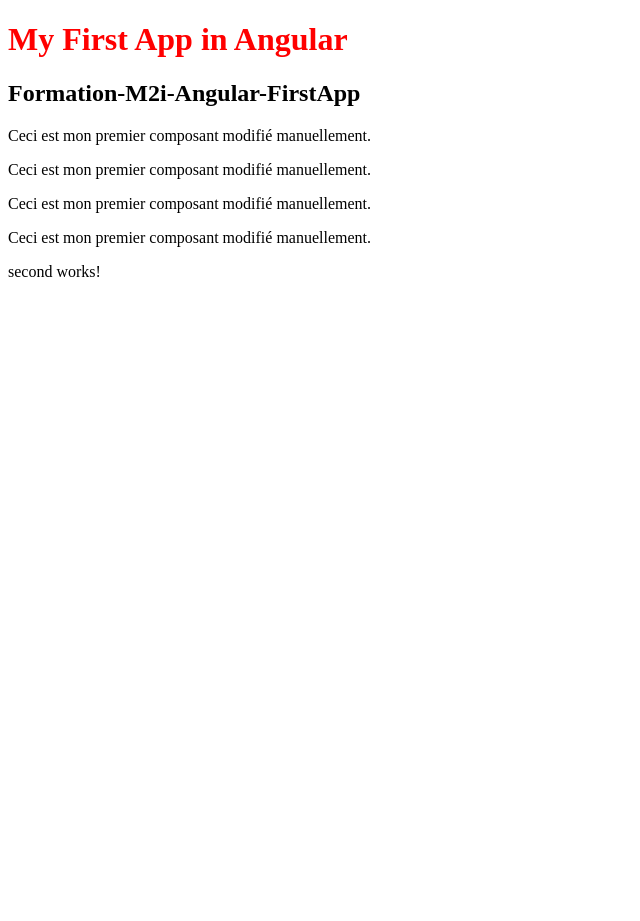
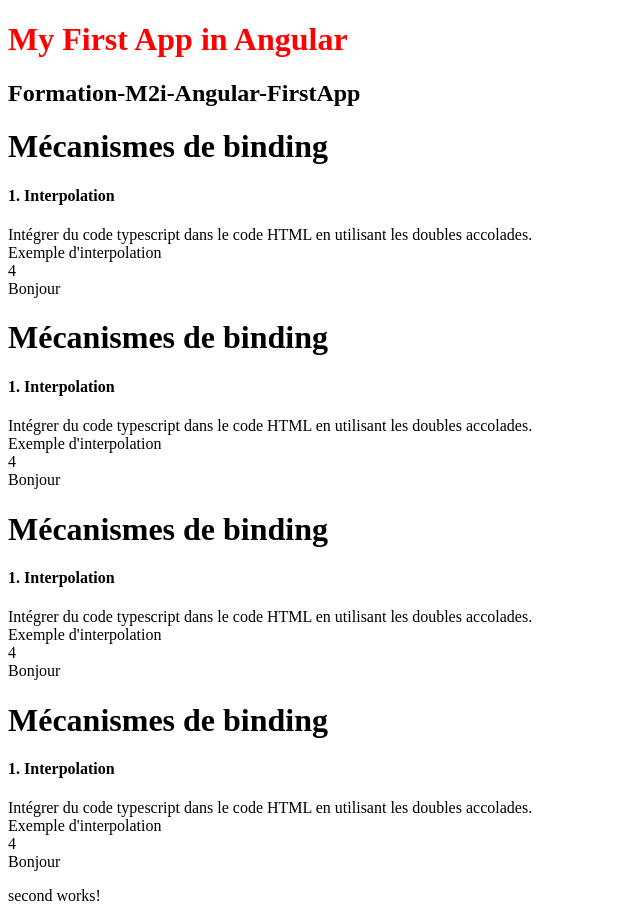
Before and after one commit to ThanhChau82/Formation-M2i-Angular-FirstApp, an Angular app: page / in a window 1280 px wide. Shown: the whole page, without its empty margins (0-640 px from the left). Before the commit the page ends 800 px from the top, so only its background shows below. Built offline with nearby package versions, Linux system fonts and the light colour scheme.

Commit message:
Démo Interpolation (suite)

```diff
--- a/src/app/first/first.component.html
+++ b/src/app/first/first.component.html
@@ -1 +1,11 @@
-<p>Ceci est mon premier composant modifié manuellement.</p>
+<h1>Mécanismes de binding</h1>
+<h4>1. Interpolation</h4>
+<p>
+  Intégrer du code typescript dans le code HTML en utilisant les doubles accolades.
+  <br/>
+  {{titre}}
+  <br/>
+  {{2+2}}
+  <br/>
+  {{afficherBonjour()}}
+</p>
```
